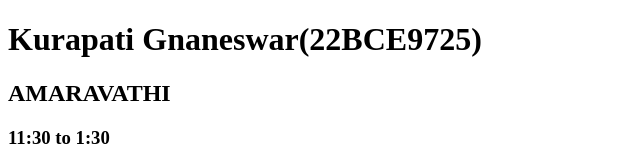
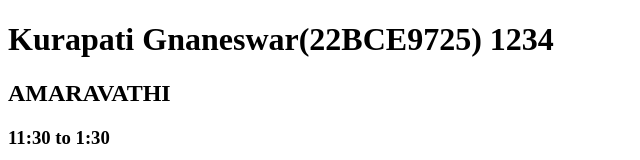
Before and after one commit to Kurapa/bootstrap-javascript-MERN-INTERNSHIP-, a plain HTML site: page index.html in a window 1280 px wide. Shown: the top 160 px of the page, without its empty margins (0-640 px from the left). Drawn offline with Linux system fonts and the light colour scheme.

Commit message:
minor changes

```diff
--- a/index.html
+++ b/index.html
@@ -6,7 +6,7 @@
     <title>Document</title>
 </head>
 <body>
-    <h1>Kurapati Gnaneswar(22BCE9725)</h1>
+    <h1>Kurapati Gnaneswar(22BCE9725) 1234</h1>
     <h2>AMARAVATHI</h2>
     <h3>11:30 to 1:30</h3>
     <table border="1px" style="border-collapse: collapse; margin-bottom: 25px;">
```
